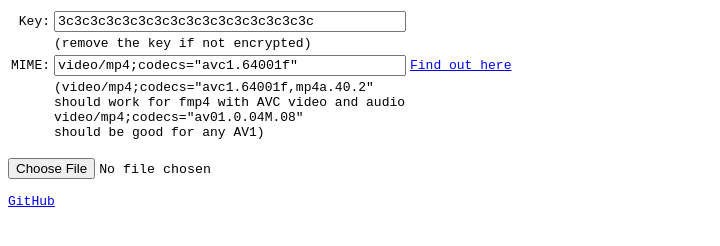
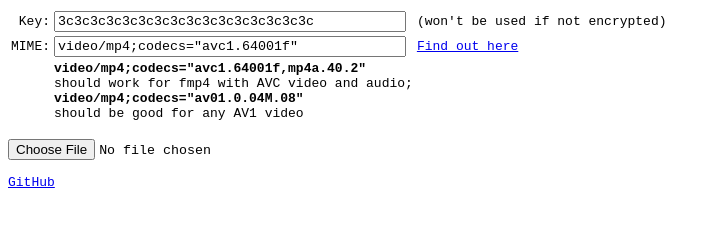
Before and after one commit to vitaly-castLabs/mse-eme-player, a plain HTML site: page index.html in a window 1280 px wide. Shown: the whole page, without its empty margins (0-720 px from the left). Drawn offline with Linux system fonts and the light colour scheme.

Commit message:
UI polishing

```diff
--- a/index.html
+++ b/index.html
@@ -16,12 +16,7 @@
             <tr>
                 <td style="text-align:right">Key:</td>
                 <td style="text-align:left"><input id="key" size="42" value="3c3c3c3c3c3c3c3c3c3c3c3c3c3c3c3c"></td>
-                <td></td>
-            </tr>
-            <tr>
-                <td></td>
-                <td style="text-align:left">(remove the key if not encrypted)</td>
-                <td></td>
+                <td style="text-align:left">(won't be used if not encrypted)</td>
             </tr>
             <tr>
                 <td style="text-align:right">MIME:</td>
@@ -30,7 +25,7 @@
             </tr>
             <tr>
                 <td></td>
-                <td style="text-align:left">(video/mp4;codecs="avc1.64001f,mp4a.40.2"<br>should work for fmp4 with AVC video and audio<br>video/mp4;codecs="av01.0.04M.08"<br>should be good for any AV1)</td>
+                <td style="text-align:left"><b>video/mp4;codecs="avc1.64001f,mp4a.40.2"</b><br>should work for fmp4 with AVC video and audio;<br><b>video/mp4;codecs="av01.0.04M.08"</b><br>should be good for any AV1 video</td>
                 <td></td>
             </tr>
         </table>
```
